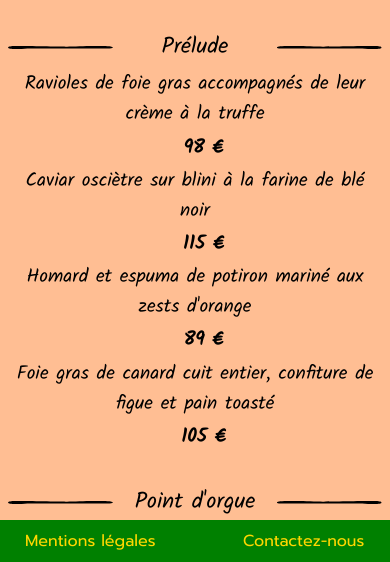
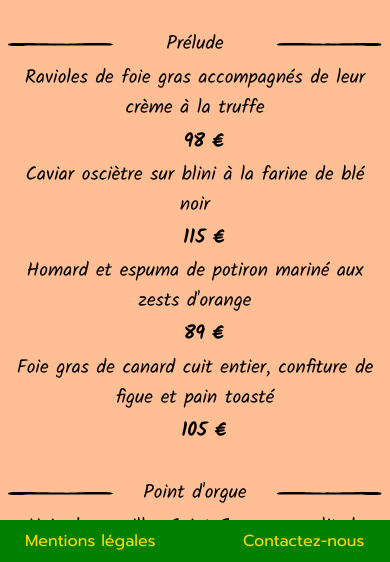
Before and after one commit to pinkdoab/Ohmyfood, a website: page menu1.html in a window 390 px wide. Shown: the part 282-844 px from the top of the page. Drawn offline with Linux system fonts and the light colour scheme; a web font is replaced by a local one.

Commit message:
destock petite hauteut 2 menus safari

```diff
--- a/sass/layouts/_main.scss
+++ b/sass/layouts/_main.scss
@@ -15,8 +15,11 @@
         flex-direction: row;
         justify-content: space-between;
         align-items: center;
+        @media screen and (max-width: 600px) and (orientation: portrait) {
+            margin: 0;                      // évite problème Safari
+        }
         @media screen and (max-height: 500px) and (orientation: landscape) {
-            margin: 0 1rem;
+            margin: 0;
         }
         > h2 {
             font-weight: normal;
--- a/sass/utils/_mixins.scss
+++ b/sass/utils/_mixins.scss
@@ -70,7 +70,10 @@
         color: map-get($style, restaurant-color);
         font-weight: $restaurant-weight;
         @media screen and (max-width: 600px) and (orientation: portrait) {
-            font-size: 3rem;
+            font-size: map-get($style, restaurant-corps-grandM) * $agrandissement-grand-menu-portrait;
+        }
+        @media screen and (max-height: 500px) and (orientation: landscape) {
+            font-size: map-get($style, restaurant-corps-grandM) * $agrandissement-grand-menu-portrait;
         }
         &.degrade-texte {
             background-image: map-get($style, restaurant-degrade);
@@ -106,10 +109,10 @@
                 text-align: center;
                 margin: map-get($style, section-margin-grandM);
                 @media screen and (max-width: 600px) and (orientation: portrait) {
-                    font-size: 1.4rem;
+                    font-size: map-get($style, section-corps-grandM);
                 }
                 @media screen and (max-height: 500px) and (orientation: landscape) {
-                    font-size: 1.4rem * $agrandissement-grand-menu-landscape;
+                    font-size: map-get($style, section-corps-grandM) * $agrandissement-grand-menu-landscape;
                 }
                 &:after {
                     display: block;
```
Also changed, not shown: styles/main.css, 1 other file.
